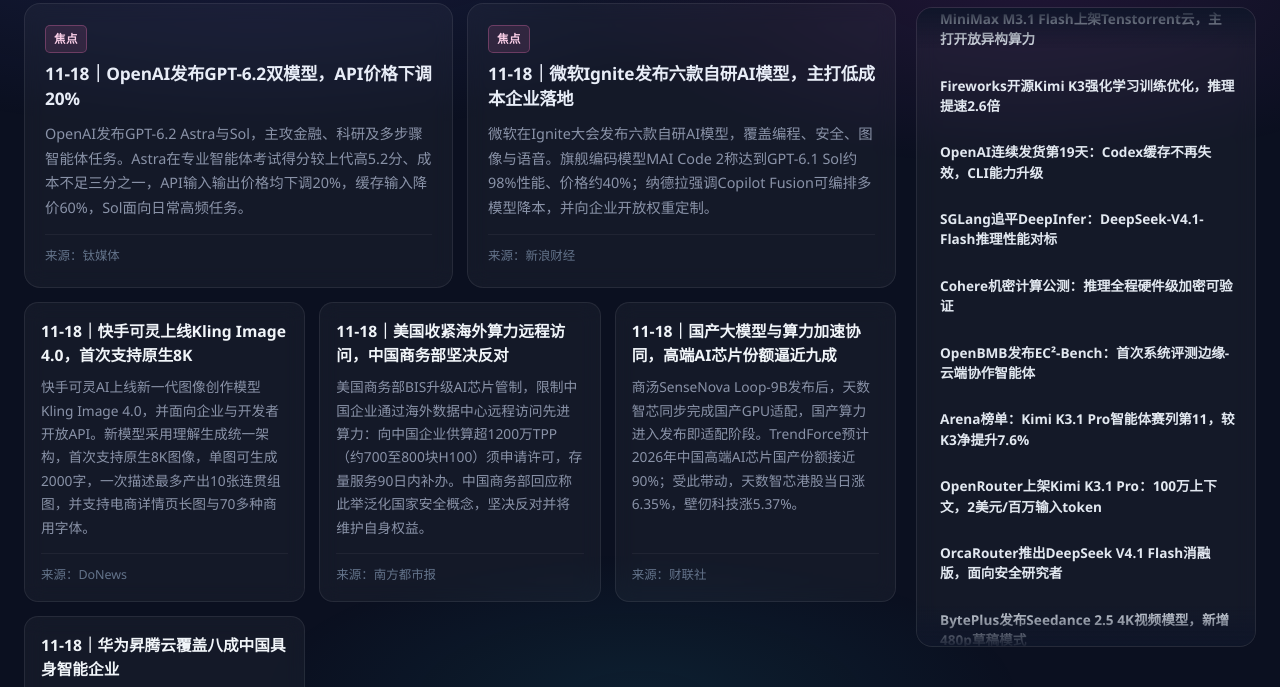
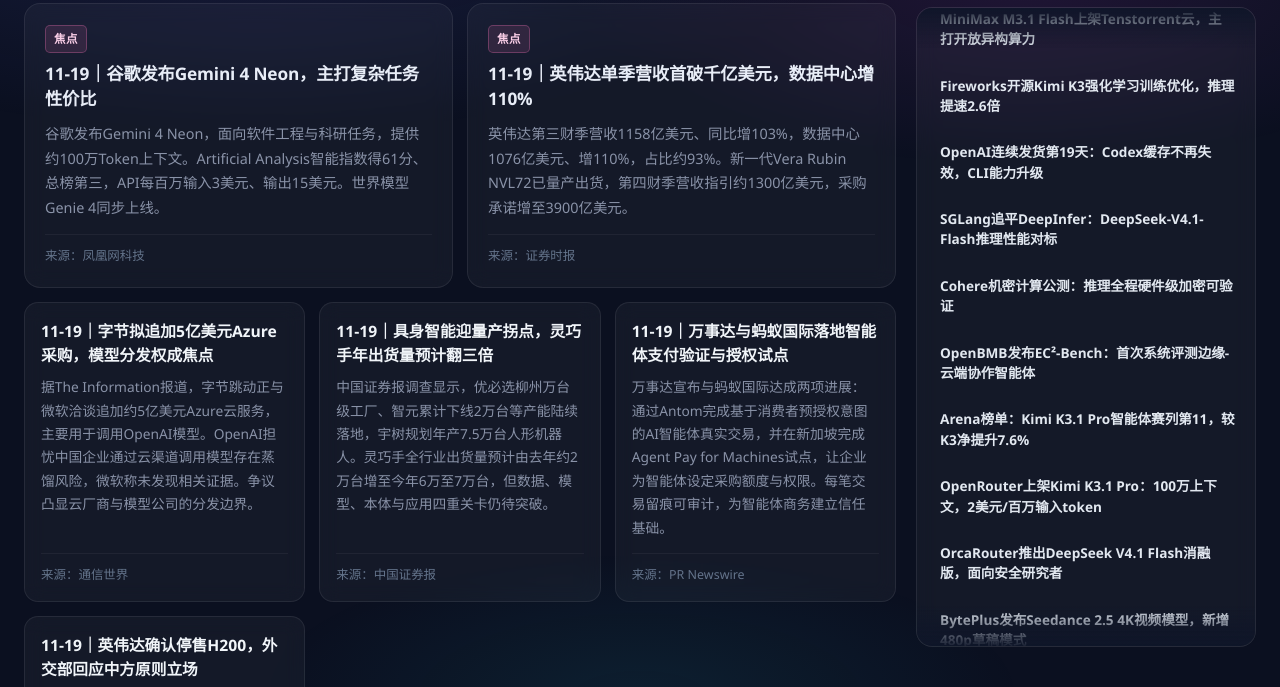
Before and after one commit to gzsba/itboaowang, a plain HTML site: page index.html in a window 1280 px wide. Shown: the part 104-791 px from the top of the page. Drawn offline with Linux system fonts and the light colour scheme.

Commit message:
update AI news 2026-11-19

```diff
--- a/index.html
+++ b/index.html
@@ -625,60 +625,60 @@
                     </div>
                 </div>
                                 <div class="news-highlight-row">
-                    <a class="news-highlight" href="https://www.tmtpost.com/nictation/8209465.html" target="_blank">
+                    <a class="news-highlight" href="https://news.qq.com/rain/a/20261119A03V4W00" target="_blank">
                         <span class="chip hot">焦点</span>
-                        <h3>11-18｜OpenAI发布GPT-6.2双模型，API价格下调20%</h3>
-                        <p>OpenAI发布GPT-6.2 Astra与Sol，主攻金融、科研及多步骤智能体任务。Astra在专业智能体考试得分较上代高5.2分、成本不足三分之一，API输入输出价格均下调20%，缓存输入降价60%，Sol面向日常高频任务。</p>
+                        <h3>11-19｜谷歌发布Gemini 4 Neon，主打复杂任务性价比</h3>
+                        <p>谷歌发布Gemini 4 Neon，面向软件工程与科研任务，提供约100万Token上下文。Artificial Analysis智能指数得61分、总榜第三，API每百万输入3美元、输出15美元。世界模型Genie 4同步上线。</p>
                         <div class="news-meta">
-                            <span>来源：钛媒体</span>
+                            <span>来源：凤凰网科技</span>
                             <span class="read-more">阅读原文</span>
                         </div>
                     </a>
 
-                    <a class="news-highlight" href="https://finance.sina.com.cn/stock/hkstock/ggscyd/2026-11-18/doc-inizcexm4916521.shtml" target="_blank">
+                    <a class="news-highlight" href="https://finance.sina.com.cn/stock/bxjj/2026-11-19/doc-inizfiwp1159307.shtml" target="_blank">
                         <span class="chip hot">焦点</span>
-                        <h3>11-18｜微软Ignite发布六款自研AI模型，主打低成本企业落地</h3>
-                        <p>微软在Ignite大会发布六款自研AI模型，覆盖编程、安全、图像与语音。旗舰编码模型MAI Code 2称达到GPT-6.1 Sol约98%性能、价格约40%；纳德拉强调Copilot Fusion可编排多模型降本，并向企业开放权重定制。</p>
+                        <h3>11-19｜英伟达单季营收首破千亿美元，数据中心增110%</h3>
+                        <p>英伟达第三财季营收1158亿美元、同比增103%，数据中心1076亿美元、增110%，占比约93%。新一代Vera Rubin NVL72已量产出货，第四财季营收指引约1300亿美元，采购承诺增至3900亿美元。</p>
                         <div class="news-meta">
-                            <span>来源：新浪财经</span>
+                            <span>来源：证券时报</span>
                             <span class="read-more">阅读原文</span>
                         </div>
                     </a>
                 </div>
 
                 <div class="news-grid">
-                    <a class="news-card" href="https://www.donews.com/news/detail/1/6774117.html" target="_blank">
-                        <h3>11-18｜快手可灵上线Kling Image 4.0，首次支持原生8K</h3>
-                        <p>快手可灵AI上线新一代图像创作模型Kling Image 4.0，并面向企业与开发者开放API。新模型采用理解生成统一架构，首次支持原生8K图像，单图可生成2000字，一次描述最多产出10张连贯组图，并支持电商详情页长图与70多种商用字体。</p>
+                    <a class="news-card" href="https://news.qq.com/rain/a/20261119A03VYV00" target="_blank">
+                        <h3>11-19｜字节拟追加5亿美元Azure采购，模型分发权成焦点</h3>
+                        <p>据The Information报道，字节跳动正与微软洽谈追加约5亿美元Azure云服务，主要用于调用OpenAI模型。OpenAI担忧中国企业通过云渠道调用模型存在蒸馏风险，微软称未发现相关证据。争议凸显云厂商与模型公司的分发边界。</p>
                         <div class="news-meta">
-                            <span>来源：DoNews</span>
+                            <span>来源：通信世界</span>
                             <span class="read-more">阅读原文</span>
                         </div>
                     </a>
 
-                    <a class="news-card" href="https://www.163.com/dy/article/LC0PBN1T05129QAF.html" target="_blank">
-                        <h3>11-18｜美国收紧海外算力远程访问，中国商务部坚决反对</h3>
-                        <p>美国商务部BIS升级AI芯片管制，限制中国企业通过海外数据中心远程访问先进算力：向中国企业供算超1200万TPP（约700至800块H100）须申请许可，存量服务90日内补办。中国商务部回应称此举泛化国家安全概念，坚决反对并将维护自身权益。</p>
+                    <a class="news-card" href="https://www.cs.com.cn/ssgs/cj2020/2026/11/19/detail_2026111910053167.html" target="_blank">
+                        <h3>11-19｜具身智能迎量产拐点，灵巧手年出货量预计翻三倍</h3>
+                        <p>中国证券报调查显示，优必选柳州万台级工厂、智元累计下线2万台等产能陆续落地，宇树规划年产7.5万台人形机器人。灵巧手全行业出货量预计由去年约2万台增至今年6万至7万台，但数据、模型、本体与应用四重关卡仍待突破。</p>
                         <div class="news-meta">
-                            <span>来源：南方都市报</span>
+                            <span>来源：中国证券报</span>
                             <span class="read-more">阅读原文</span>
                         </div>
                     </a>
 
-                    <a class="news-card" href="https://news.qq.com/rain/a/20261118A07DDV00" target="_blank">
-                        <h3>11-18｜国产大模型与算力加速协同，高端AI芯片份额逼近九成</h3>
-                        <p>商汤SenseNova Loop-9B发布后，天数智芯同步完成国产GPU适配，国产算力进入发布即适配阶段。TrendForce预计2026年中国高端AI芯片国产份额接近90%；受此带动，天数智芯港股当日涨6.35%，壁仞科技涨5.37%。</p>
+                    <a class="news-card" href="https://en.prnasia.com/releases/apac/mastercard-and-ant-international-advance-trusted-agentic-commerce-in-asia-pacific-557134.shtml" target="_blank">
+                        <h3>11-19｜万事达与蚂蚁国际落地智能体支付验证与授权试点</h3>
+                        <p>万事达宣布与蚂蚁国际达成两项进展：通过Antom完成基于消费者预授权意图的AI智能体真实交易，并在新加坡完成Agent Pay for Machines试点，让企业为智能体设定采购额度与权限。每笔交易留痕可审计，为智能体商务建立信任基础。</p>
                         <div class="news-meta">
-                            <span>来源：财联社</span>
+                            <span>来源：PR Newswire</span>
                             <span class="read-more">阅读原文</span>
                         </div>
                     </a>
 
-                    <a class="news-card" href="https://www.163.com/dy/article/LC0T2N2B05199NPP.html" target="_blank">
-                        <h3>11-18｜华为昇腾云覆盖八成中国具身智能企业</h3>
-                        <p>华为云发布并开源昇腾原生具身世界模型CloudRobo-WM1.2，采用DualAct架构，在RoboTwin 2.0等评测中均列第一。华为披露，已有80%的国内具身智能企业选择昇腾云，重点高校基本实现全覆盖。</p>
+                    <a class="news-card" href="https://news.qq.com/rain/a/20261119A04SVF00" target="_blank">
+                        <h3>11-19｜英伟达确认停售H200，外交部回应中方原则立场</h3>
+                        <p>英伟达临时CEO克雷斯在财报电话会上确认停止向中国销售H200芯片，延续多年的25%关税转运安排终结。公司在董事会设立国家安全与出口管制监督委员会，合规团队双线汇报。中国外交部表示已多次阐明相关原则立场。</p>
                         <div class="news-meta">
-                            <span>来源：21世纪经济报道</span>
+                            <span>来源：TechWeb</span>
                             <span class="read-more">阅读原文</span>
                         </div>
                     </a>
```
